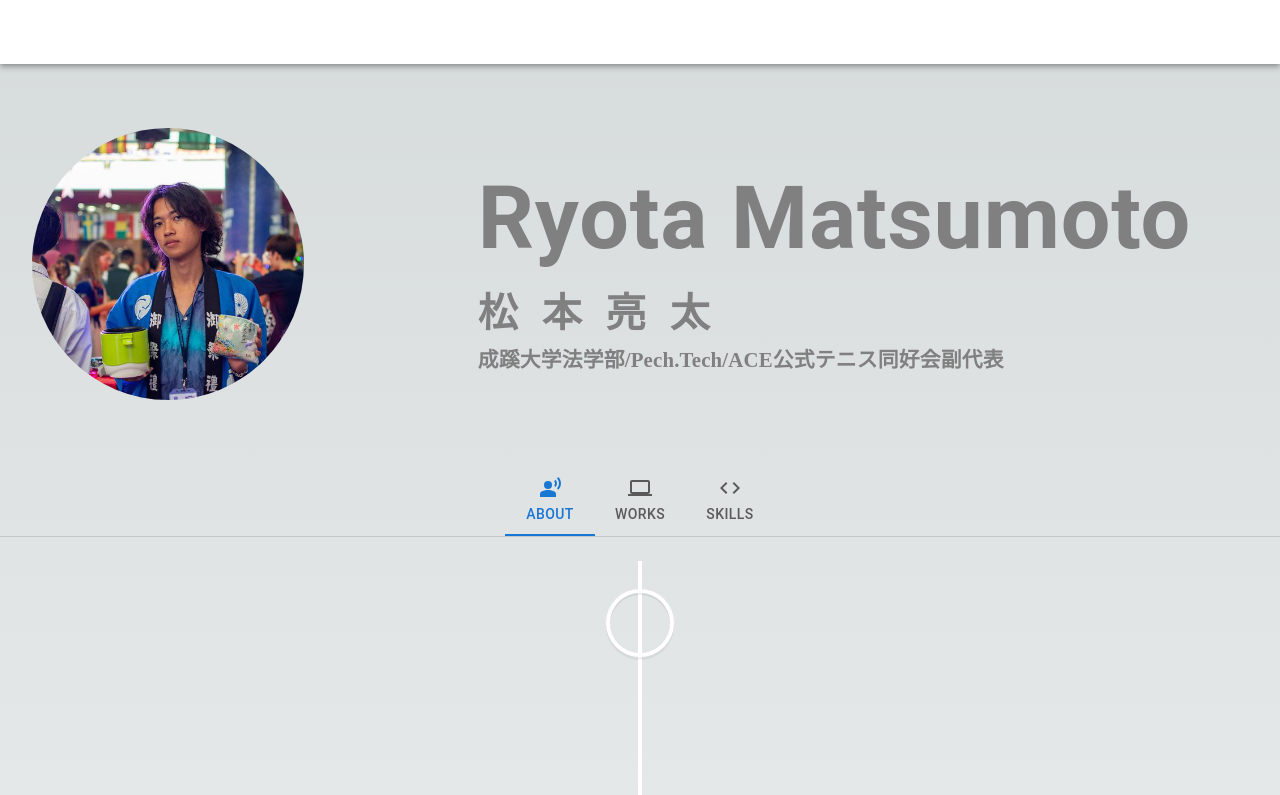
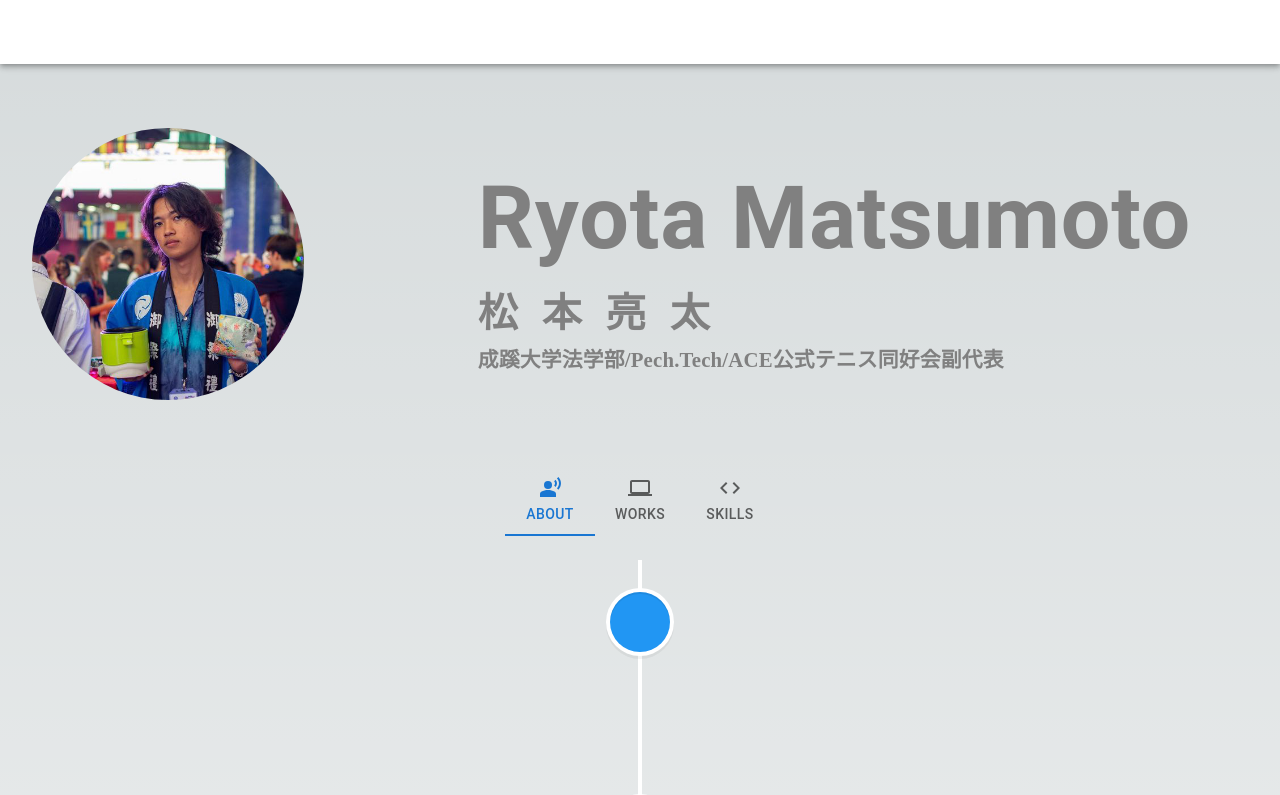
Before and after one commit to ryolingo/ryotaportfolio, a Next.js app: page / in a window 1280 px wide. Shown: the top 795 px of the page. Built offline with nearby package versions, Linux system fonts and the light colour scheme.

Commit message:
書式統一

```diff
--- a/src/app/components/molecule/TimeLine.tsx
+++ b/src/app/components/molecule/TimeLine.tsx
@@ -1,3 +1,4 @@
+"use client";
 import { About } from "@/app/data/AbouList";
 import {
   VerticalTimeline,
@@ -13,11 +14,11 @@ const TimeLine: React.FC<Tprops> = ({ AboutList }) => {
   return (
     <>
       <VerticalTimeline>
-        {AboutList.map((about, index) => (
+        {AboutList.map((about) => (
           <VerticalTimelineElement
-            date={about.title}
             className="vertical-timeline-element--work"
-            iconClassName="vertical-timeline-icon"
+            date={about.date}
+            iconStyle={{ background: "rgb(33, 150, 243)", color: "#fff" }}
             key={about.title}
           >
             <h3 className="vertical-timeline-element-title">{about.title}</h3>
--- a/src/app/components/organisms/Tabpanel.tsx
+++ b/src/app/components/organisms/Tabpanel.tsx
@@ -20,11 +20,11 @@ export default function IconLabelTabs() {
   return (
     <>
       <Box
-        borderBottom={1}
-        borderColor={"divider"}
         sx={{
           display: "flex",
           justifyContent: "center",
+          borderBottom: "1px",
+          borderColor: "divider",
         }}
       >
         <Tabs
```
